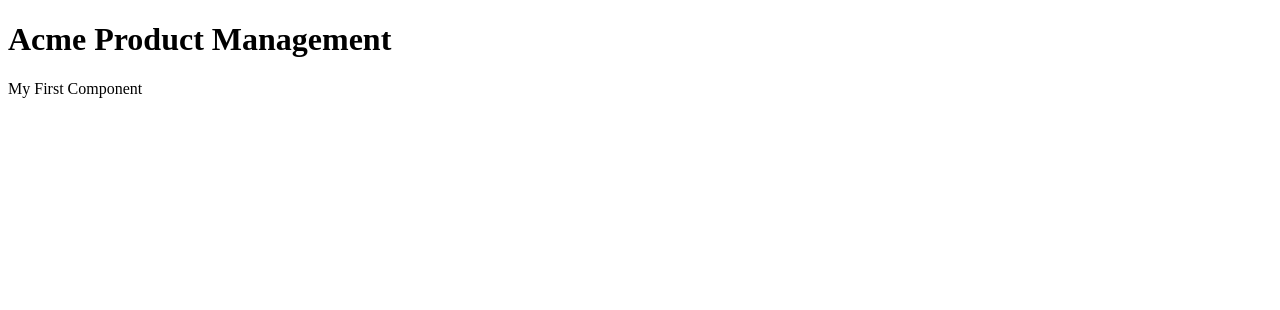
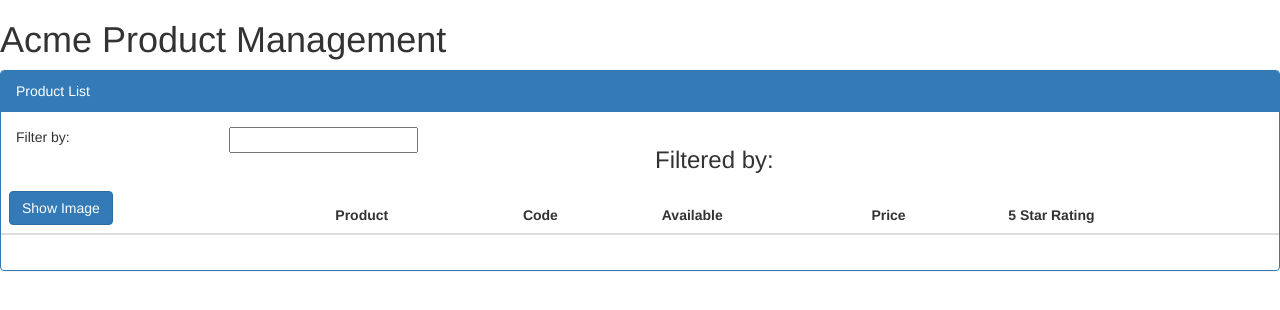
Before and after one commit to lafferjm/APMAngularTutorial, an Angular app: page / in a window 1280 px wide. Shown: the top 310 px of the page. Built offline with nearby package versions, Linux system fonts and the light colour scheme.

Commit message:
ProductListComponent added, and basic html written.

```diff
--- a/src/app/app.component.html
+++ b/src/app/app.component.html
@@ -2,7 +2,6 @@
   <h1>
     {{ pageTitle }}
   </h1>
-  <div>
-    My First Component
-  </div>
 </div>
+
+<app-product-list></app-product-list>
--- a/src/app/app.module.ts
+++ b/src/app/app.module.ts
@@ -4,10 +4,12 @@ import { FormsModule } from '@angular/forms';
 import { HttpModule } from '@angular/http';
 
 import { AppComponent } from './app.component';
+import { ProductListComponent } from './product-list/product-list.component';
 
 @NgModule({
   declarations: [
-    AppComponent
+    AppComponent,
+    ProductListComponent
   ],
   imports: [
     BrowserModule,
--- /dev/null
+++ b/src/app/product-list/product-list.component.html
@@ -0,0 +1,37 @@
+<div class='panel panel-primary'>
+  <div class='panel-heading'>
+    Product List
+  </div>
+  <div class='panel-body'>
+    <div class='row'>
+      <div class='col-md-2'>Filter by:</div>
+      <div class='col-md-4'>
+        <input type='text' />
+    </div>
+    <div class='row'>
+      <div class='col-md-6'>
+        <h3>Filtered by: </h3>
+      </div>
+    </div>
+    <div class='table-responsive'>
+      <table class='table'>
+        <thead>
+          <tr>
+            <th>
+              <button class='btn btn-primary'>
+                Show Image
+              </button>
+            </th>
+            <th>Product</th>
+            <th>Code</th>
+            <th>Available</th>
+            <th>Price</th>
+            <th>5 Star Rating</th>
+          </tr>
+        </thead>
+        <tbody>
+        </tbody>
+      </table>
+    </div>
+  </div>
+</div>
--- /dev/null
+++ b/src/app/product-list/product-list.component.ts
@@ -0,0 +1,10 @@
+import { Component } from '@angular/core';
+
+@Component({
+  selector: 'app-product-list',
+  templateUrl: './product-list.component.html',
+  styleUrls: ['./product-list.component.css']
+})
+export class ProductListComponent {
+  pageTitle = 'Product List';
+}
--- a/src/index.html
+++ b/src/index.html
@@ -7,6 +7,11 @@
 
   <meta name="viewport" content="width=device-width, initial-scale=1">
   <link rel="icon" type="image/x-icon" href="favicon.ico">
+
+  <link rel="stylesheet" href="https://maxcdn.bootstrapcdn.com/bootstrap/3.3.7/css/bootstrap.min.css"
+    integrity="sha384-BVYiiSIFeK1dGmJRAkycuHAHRg32OmUcww7on3RYdg4Va+PmSTsz/K68vbdEjh4u" crossorigin="anonymous">
+  <script src="https://maxcdn.bootstrapcdn.com/bootstrap/3.3.7/js/bootstrap.min.js"
+    integrity="sha384-Tc5IQib027qvyjSMfHjOMaLkfuWVxZxUPnCJA7l2mCWNIpG9mGCD8wGNIcPD7Txa" crossorigin="anonymous"></script>
 </head>
 <body>
   <app-pm>Loading...</app-pm>
```
Also changed, not shown: src/app/product-list/product-list.component.css (added), 1 other file (tests, documents, lock files or other folders).
